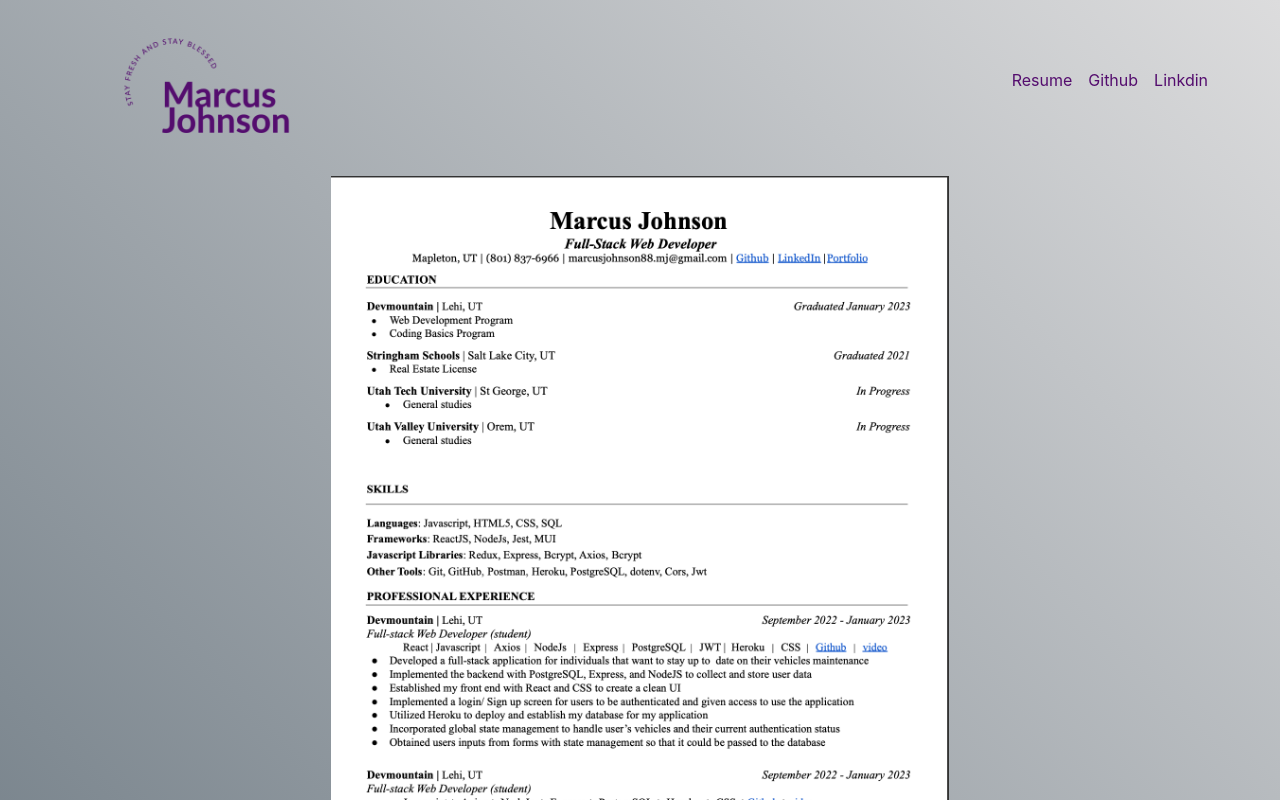
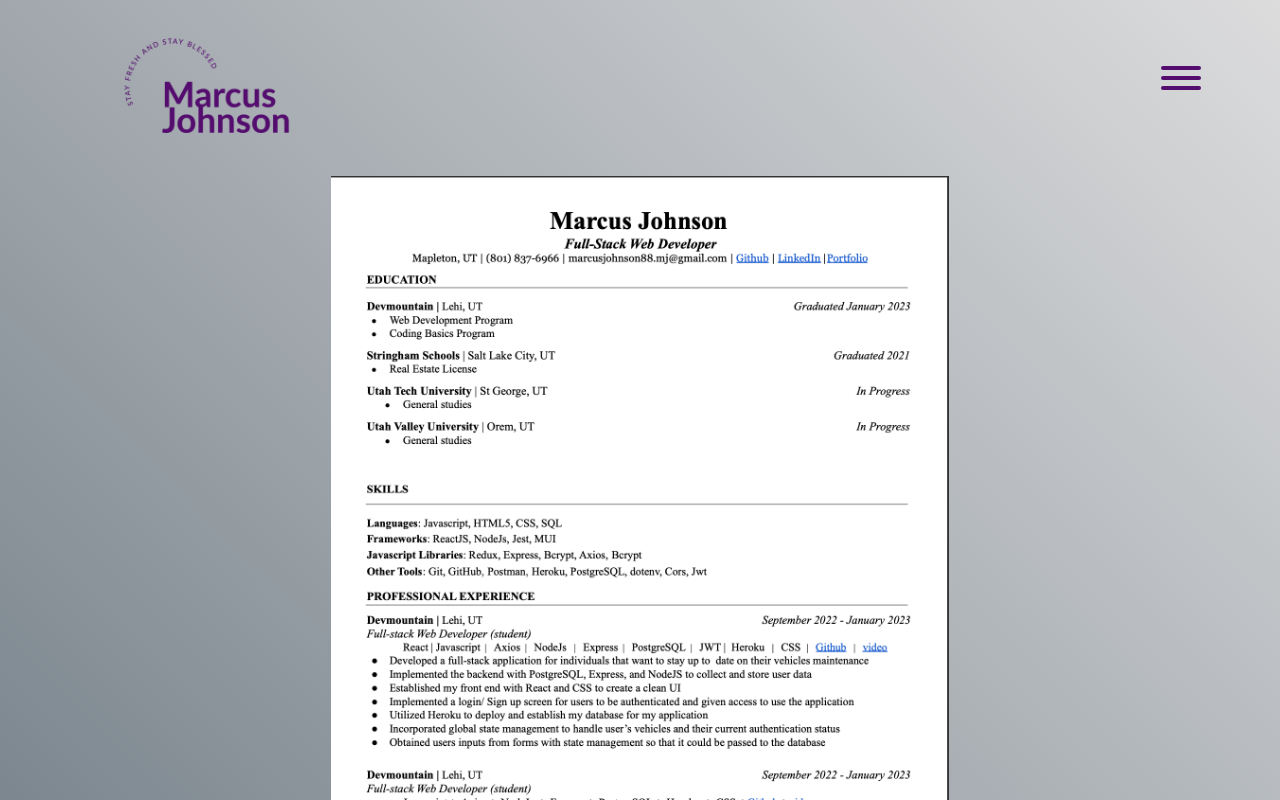
Before and after one commit to Mjthunder88/marcus-portfolio, a React (Create React App) app: page /marcus-portfolio/resume in a window 1280 px wide. Shown: the top 800 px of the page. Built offline with nearby package versions, Linux system fonts and the light colour scheme.

Commit message:
updated my menu for nav

```diff
--- a/package.json
+++ b/package.json
@@ -7,6 +7,7 @@
     "@testing-library/jest-dom": "^5.16.5",
     "@testing-library/react": "^13.4.0",
     "@testing-library/user-event": "^13.5.0",
+    "hamburgers": "^1.2.1",
     "react": "^18.2.0",
     "react-dom": "^18.2.0",
     "react-router-dom": "^6.5.0",
--- a/src/UI/Header.jsx
+++ b/src/UI/Header.jsx
@@ -1,21 +1,69 @@
-import React from "react";
+import React, { useState } from "react";
 import { Link } from "react-router-dom";
 
-import styles from './Header.module.css'
-import logo2 from '../assets/logo-2.png'
+import "../UI/hamburger.css";
+import styles from "./Header.module.css";
+import logo2 from "../assets/logo-2.png";
 
 const Header = () => {
+  const [isActive, setIsActive] = useState(false);
+
+  const toggleMenu = () => {
+    setIsActive(!isActive);
+  };
 
   return (
     <header className={styles.header}>
       <Link to="/marcus-portfolio">
-      <img src={logo2} alt="portfolio_logo" className={styles.logo} />
+        <img src={logo2} alt="portfolio_logo" className={styles.logo} />
       </Link>
       <div className={styles.dropdown_container}>
         <nav className={styles.menu_button}>
-          <Link to="/marcus-portfolio/resume" className={styles.a}>Resume</Link>
-          <a href="https://github.com/Mjthunder88" target="_blank" rel="noopener noreferrer" className={styles.a}>Github</a>
-          <a href="https://www.linkedin.com/in/marcus-johnson-profile/" target="_blank" rel="noopener noreferrer" className={styles.a}>Linkdin</a>
+          <button
+            className={
+              isActive
+                ? "hamburger hamburger--spring is-active"
+                : "hamburger hamburger--spring"
+            }
+            type="button"
+            onClick={toggleMenu}
+          >
+            <span className="hamburger-box">
+              <span className="hamburger-inner"></span>
+            </span>
+          </button>
+          <div
+            className={
+              !isActive ? styles.drop_down : styles.drop_down_displayed
+            }
+          >
+            <Link to="/marcus-portfolio/resume" className={styles.a} onClick={toggleMenu}>
+              Resume
+            </Link>
+            <a
+              href="https://github.com/Mjthunder88"
+              target="_blank"
+              rel="noopener noreferrer"
+              className={styles.a}
+              onClick={toggleMenu}
+            >
+              Github
+            </a>
+            <a
+              href="https://www.linkedin.com/in/marcus-johnson-profile/"
+              target="_blank"
+              rel="noopener noreferrer"
+              className={styles.a}
+              onClick={toggleMenu}
+            >
+              Linkdin
+            </a>
+          <p className={styles.little_header}>Say whats up!</p>
+        <div className={styles.bottom_content}>
+        <a href="mailto: marcusjohnson88.mj@gmail.com" className={styles.a} onClick={toggleMenu}> marcusjohnson88.mj@gmail.com</a>
+        <a href="https://www.youtube.com/channel/UCfUYFbmNm1TZo5la8mLswYw" className={styles.a}>Youtube</a>
+        </div>
+          </div>
         </nav>
       </div>
     </header>
--- a/src/UI/Header.module.css
+++ b/src/UI/Header.module.css
@@ -18,6 +18,8 @@ a {
     text-decoration: none;
     color: #540D6E;
     padding: .5rem;
+    border-bottom: 0.1rem solid transparent;
+    font-weight: 600;
 }
 
 .a {
@@ -27,17 +29,49 @@ a {
 }
 
 .a:hover {
-    border-bottom: solid #540D6E;
+    border-bottom: solid .1rem #540D6E;
 }
 
-.main_header {
-    font-size: 2rem;
-}
 
 .logo {
     min-width: auto;
     height: 16rem;
 }
+
+.drop_down {
+    display: none;
+    transition: all 5s ease-in-out;
+  }
+
+  .drop_down_displayed {
+    height: auto;
+    position: fixed;
+    right: 4rem;
+    top: 3.4rem;
+    min-width: 20vw;
+    z-index: 300;
+    transition: all 3s ease-in-out;
+    background-color: #f6fff8;
+    padding: 5rem;
+    display: flex;
+    flex-direction: column;
+    gap: 1rem;
+  }
+
+  .bottom_content {
+    display: flex;
+    flex-direction: column;
+    gap: .5rem;
+  }
+
+  .little_header {
+    color: gray;
+    padding: .5rem;
+  }
+
+  .dropdown_container {
+    text-align: left;
+  }
 
 
 /* Respnosive Design */
@@ -59,12 +93,23 @@ a {
         padding-right: .5rem;
     }
 
-    .main_header {
-        font-size: 1.5rem;
-    }
-
     .logo {
         min-width: auto;
         height: 8rem;
     }
+
+    .drop_down_displayed {
+        height: auto;
+        position: fixed;
+        right: .5rem;
+        top: 1rem;
+        max-width: auto;
+        z-index: 300;
+        transition: all 3s ease-in-out;
+        background-color: #f6fff8;
+        padding: 2rem;
+        display: flex;
+        flex-direction: column;
+        gap: 1rem;
+      }
 }
--- /dev/null
+++ b/src/UI/hamburger.css
@@ -0,0 +1,129 @@
+.hamburger {
+    padding: 15px 15px;
+    display: inline-block;
+    cursor: pointer;
+    transition-property: opacity, filter;
+    transition-duration: 0.15s;
+    transition-timing-function: linear;
+    font: inherit;
+    color: inherit;
+    text-transform: none;
+    background-color: transparent;
+    border: 0;
+    margin: 0;
+    overflow: visible;
+
+  }
+  .hamburger.is-active .hamburger-inner,
+  .hamburger.is-active .hamburger-inner::before,
+  .hamburger.is-active .hamburger-inner::after {
+    background-color: #540D6E;
+  }
+
+  .hamburger-box {
+    width: 40px;
+    height: 24px;
+    display: inline-block;
+    position: relative;
+    z-index: 325;
+  }
+
+  .hamburger-inner {
+    display: block;
+    top: 50%;
+    margin-top: -2px;
+  }
+  .hamburger-inner,
+  .hamburger-inner::before,
+  .hamburger-inner::after {
+    width: 40px;
+    height: 4px;
+    background-color: #540D6E;
+    border-radius: 4px;
+    position: absolute;
+    transition-property: transform;
+    transition-duration: 0.15s;
+    transition-timing-function: ease;
+  }
+  .hamburger-inner::before,
+  .hamburger-inner::after {
+    content: "";
+    display: block;
+  }
+  .hamburger-inner::before {
+    top: -10px;
+  }
+  .hamburger-inner::after {
+    bottom: -10px;
+  }
+
+  /* * Spring */
+  .hamburger--spring .hamburger-inner {
+    top: 2px;
+    transition: background-color 0s 0.13s linear;
+  }
+  .hamburger--spring .hamburger-inner::before {
+    top: 10px;
+    transition: top 0.1s 0.2s cubic-bezier(0.33333, 0.66667, 0.66667, 1),
+      transform 0.13s cubic-bezier(0.55, 0.055, 0.675, 0.19);
+  }
+  .hamburger--spring .hamburger-inner::after {
+    top: 20px;
+    transition: top 0.2s 0.2s cubic-bezier(0.33333, 0.66667, 0.66667, 1),
+      transform 0.13s cubic-bezier(0.55, 0.055, 0.675, 0.19);
+  }
+
+  .hamburger--spring.is-active .hamburger-inner {
+    transition-delay: 0.22s;
+    background-color: transparent !important;
+  }
+  .hamburger--spring.is-active .hamburger-inner::before {
+    top: 0;
+    transition: top 0.1s 0.15s cubic-bezier(0.33333, 0, 0.66667, 0.33333),
+      transform 0.13s 0.22s cubic-bezier(0.215, 0.61, 0.355, 1);
+    transform: translate3d(0, 10px, 0) rotate(45deg);
+  }
+  .hamburger--spring.is-active .hamburger-inner::after {
+    top: 0;
+    transition: top 0.2s cubic-bezier(0.33333, 0, 0.66667, 0.33333),
+      transform 0.13s 0.22s cubic-bezier(0.215, 0.61, 0.355, 1);
+    transform: translate3d(0, 10px, 0) rotate(-45deg);
+  }
+
+  /*
+       * Spring Reverse
+       */
+  .hamburger--spring-r .hamburger-inner {
+    top: auto;
+    bottom: 0;
+    transition-duration: 0.13s;
+    transition-delay: 0s;
+    transition-timing-function: cubic-bezier(0.55, 0.055, 0.675, 0.19);
+  }
+  .hamburger--spring-r .hamburger-inner::after {
+    top: -20px;
+    transition: top 0.2s 0.2s cubic-bezier(0.33333, 0.66667, 0.66667, 1),
+      opacity 0s linear;
+  }
+  .hamburger--spring-r .hamburger-inner::before {
+    transition: top 0.1s 0.2s cubic-bezier(0.33333, 0.66667, 0.66667, 1),
+      transform 0.13s cubic-bezier(0.55, 0.055, 0.675, 0.19);
+  }
+
+  .hamburger--spring-r.is-active .hamburger-inner {
+    transform: translate3d(0, -10px, 0) rotate(-45deg);
+    transition-delay: 0.22s;
+    transition-timing-function: cubic-bezier(0.215, 0.61, 0.355, 1);
+  }
+  .hamburger--spring-r.is-active .hamburger-inner::after {
+    top: 0;
+    opacity: 0;
+    transition: top 0.2s cubic-bezier(0.33333, 0, 0.66667, 0.33333),
+      opacity 0s 0.22s linear;
+  }
+  .hamburger--spring-r.is-active .hamburger-inner::before {
+    top: 0;
+    transform: rotate(90deg);
+    transition: top 0.1s 0.15s cubic-bezier(0.33333, 0, 0.66667, 0.33333),
+      transform 0.13s 0.22s cubic-bezier(0.215, 0.61, 0.355, 1);
+  }
```
Also changed, not shown: 1 other file (tests, documents, lock files or other folders).
